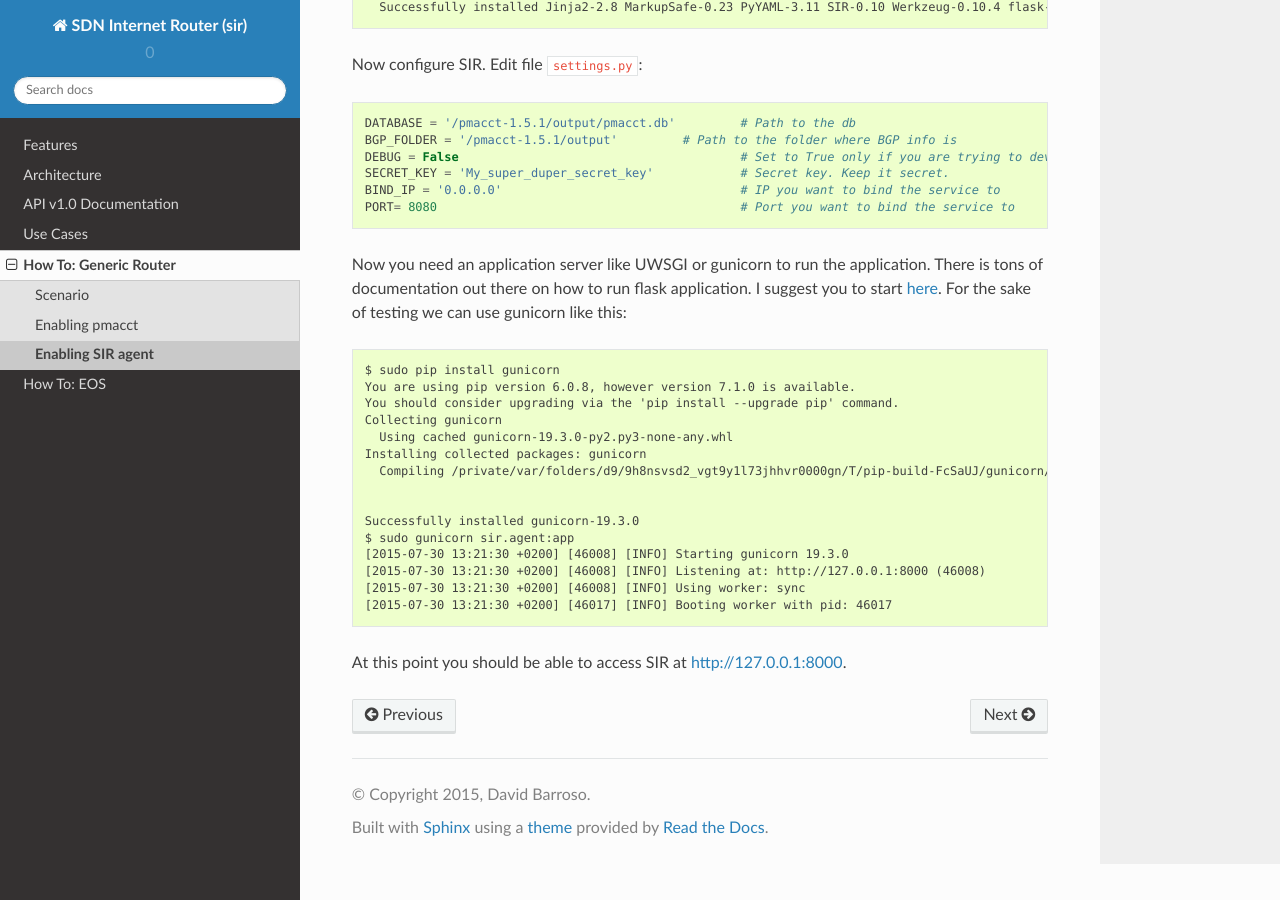
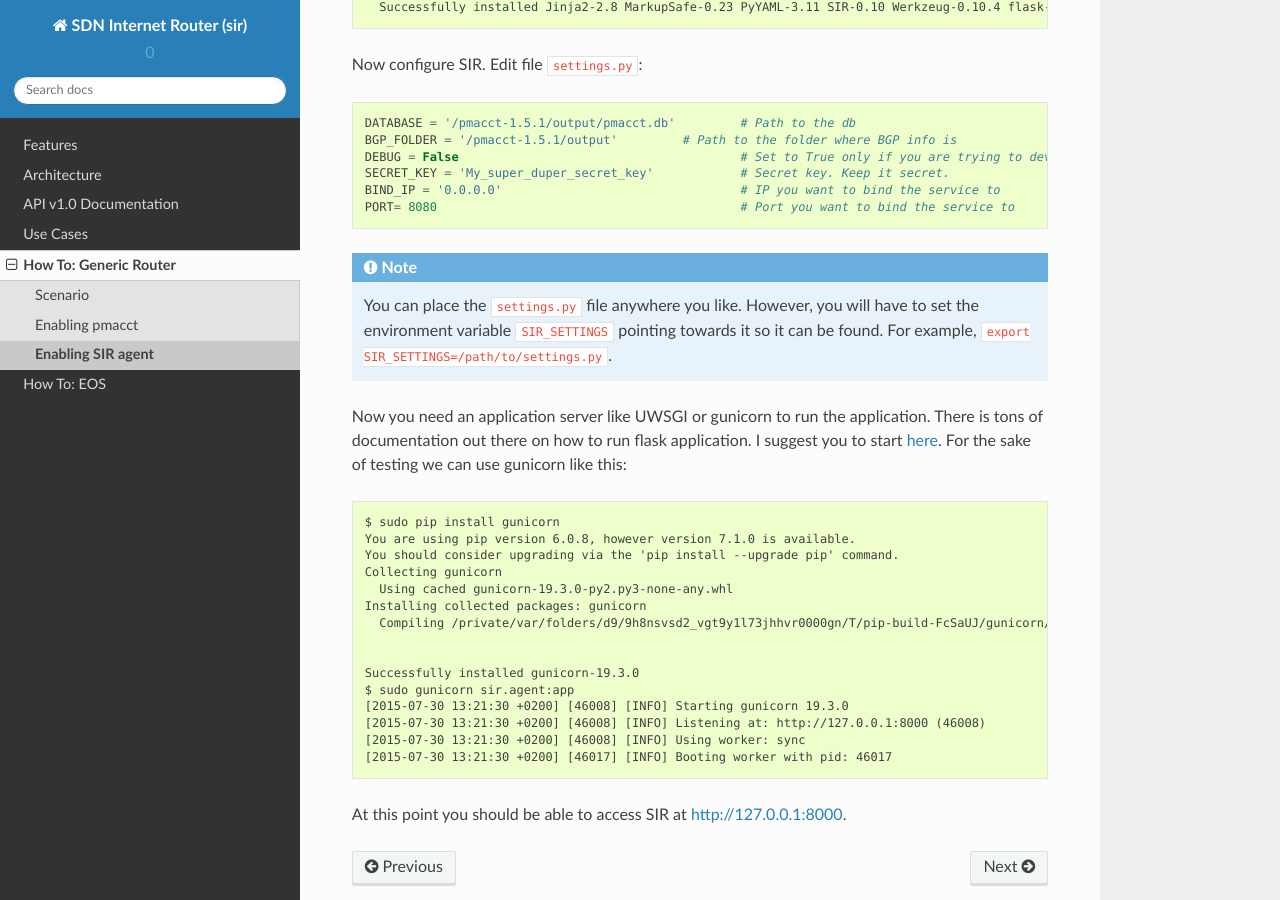
Before and after one commit to dbarrosop/sir, a Sphinx documentation site: the page built from docs/how_to_generic/sir.rst, in a window 1280 px wide and 900 px high, scrolled down 944 px. Built offline with Sphinx 7.4.7 and the Read the Docs theme 2.0.0, drawn with Linux system fonts in a browser that asks for light colours.

Commit message:
Added how to locate the settings.py file

```diff
--- a/docs/how_to_generic/sir.rst
+++ b/docs/how_to_generic/sir.rst
@@ -58,6 +58,8 @@ Now configure SIR. Edit file ``settings.py``::
     BIND_IP = '0.0.0.0'                                 # IP you want to bind the service to
     PORT= 8080                                          # Port you want to bind the service to
 
+.. note:: You can place the ``settings.py`` file anywhere you like. However, you will have to set the environment variable ``SIR_SETTINGS`` pointing towards it so it can be found. For example, ``export SIR_SETTINGS=/path/to/settings.py``.
+
 Now you need an application server like UWSGI or gunicorn to run the application. There is tons of documentation out there
 on how to run flask application. I suggest you to start `here <http://flask.pocoo.org/docs/0.10/deploying/>`_. For the
 sake of testing we can use gunicorn like this::
```
